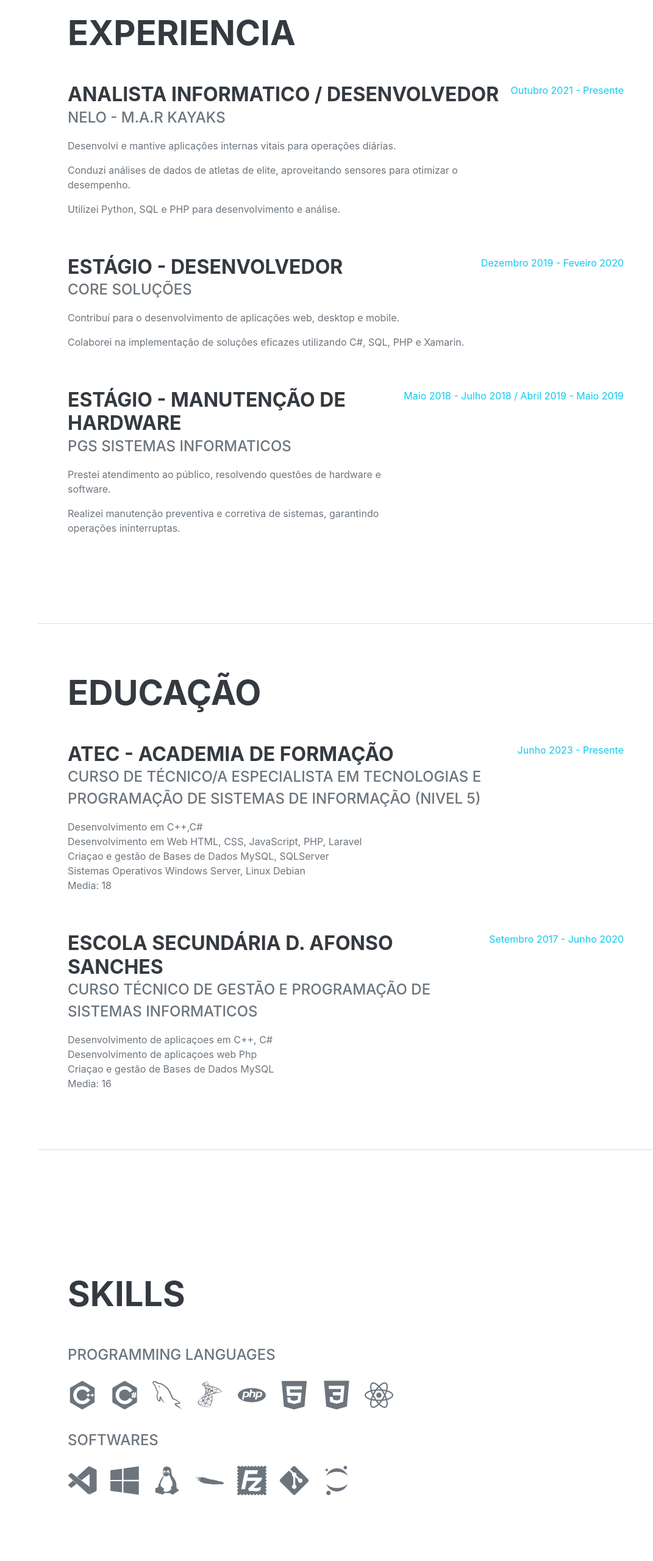
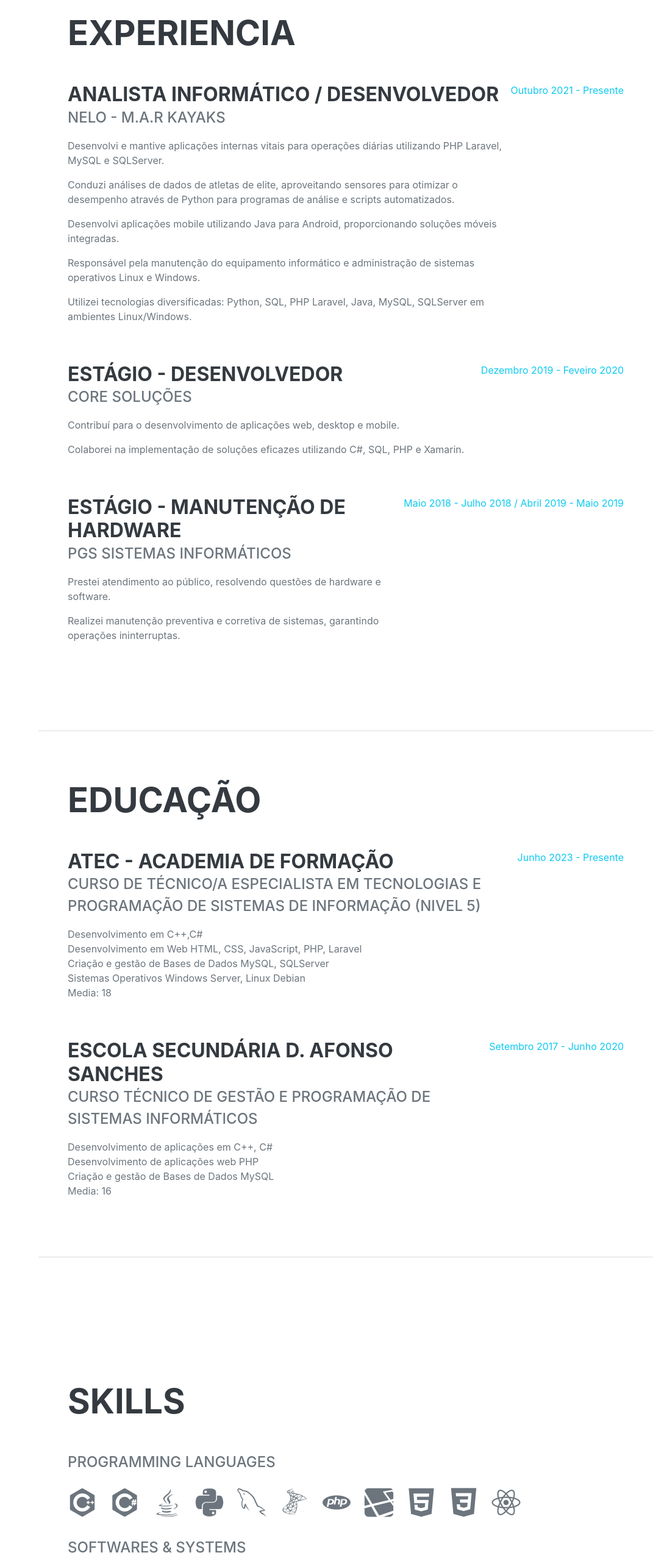
Before and after one commit to JoaoMB1337/JoaoMB1337.github.io, a plain HTML site: page index.html in a window 1280 px wide. Shown: the part 860-3420 px from the top of the page at 61% size, without its empty margins (209-1280 px from the left). Drawn offline with nearby package versions, Linux system fonts and the light colour scheme; a web font is replaced by a local one.

Commit message:
Update experience and correct typos in index.html

```diff
--- a/index.html
+++ b/index.html
@@ -79,11 +79,13 @@
           <h2 class="mb-5">Experiencia</h2>
           <div class="d-flex flex-column flex-md-row justify-content-between mb-5">
             <div class="flex-grow-1">
-              <h3 class="mb-0">Analista Informatico / Desenvolvedor</h3>
+              <h3 class="mb-0">Analista Informático / Desenvolvedor</h3>
               <div class="subheading mb-3">Nelo - M.A.R Kayaks</div>
-             <p> Desenvolvi e mantive aplicações internas vitais para operações diárias.</p>
-             <p>Conduzi análises de dados de atletas de elite, aproveitando sensores para otimizar o desempenho.</p>
-             <p>Utilizei Python, SQL e PHP para desenvolvimento e análise.</p>
+             <p>Desenvolvi e mantive aplicações internas vitais para operações diárias utilizando PHP Laravel, MySQL e SQLServer.</p>
+             <p>Conduzi análises de dados de atletas de elite, aproveitando sensores para otimizar o desempenho através de Python para programas de análise e scripts automatizados.</p>
+             <p>Desenvolvi aplicações mobile utilizando Java para Android, proporcionando soluções móveis integradas.</p>
+             <p>Responsável pela manutenção do equipamento informático e administração de sistemas operativos Linux e Windows.</p>
+             <p>Utilizei tecnologias diversificadas: Python, SQL, PHP Laravel, Java, MySQL, SQLServer em ambientes Linux/Windows.</p>
             </div>
             <div class="flex-shrink-0">
               <span class="text-primary">Outubro 2021 - Presente</span>
@@ -103,7 +105,7 @@
           <div class="d-flex flex-column flex-md-row justify-content-between mb-5">
             <div class="flex-grow-1">
               <h3 class="mb-0">Estágio - Manutenção de Hardware</h3>
-              <div class="subheading mb-3">Pgs Sistemas Informaticos</div>
+              <div class="subheading mb-3">Pgs Sistemas Informáticos</div>
               <p> Prestei atendimento ao público, resolvendo questões de hardware e software.</p>
 				      <p>Realizei manutenção preventiva e corretiva de sistemas, garantindo operações ininterruptas.	 </p>
             </div>
@@ -123,7 +125,7 @@
               <div class="subheading mb-3">Curso de Técnico/a Especialista em Tecnologias e Programação de Sistemas de Informação (Nivel 5)</div>
               <div>Desenvolvimento em C++,C#</div>
               <div>Desenvolvimento em Web HTML, CSS, JavaScript, PHP, Laravel</div>
-			  <div>Criaçao e gestão de Bases de Dados MySQL, SQLServer</div>
+			  <div>Criação e gestão de Bases de Dados MySQL, SQLServer</div>
 			  <div>Sistemas Operativos Windows Server, Linux Debian</div>
               <p>Media: 18</p>
             </div>
@@ -134,10 +136,10 @@
           <div class="d-flex flex-column flex-md-row justify-content-between">
             <div class="flex-grow-1">
               <h3 class="mb-0">Escola Secundária D. Afonso Sanches</h3>
-              <div class="subheading mb-3"> Curso Técnico de Gestão e Programação de Sistemas Informaticos</div>
-              <div>Desenvolvimento de aplicaçoes em C++, C#</div>
-              <div>Desenvolvimento de aplicaçoes web Php</div>
-              <div>Criaçao e gestão de Bases de Dados MySQL</div>
+              <div class="subheading mb-3"> Curso Técnico de Gestão e Programação de Sistemas Informáticos</div>
+              <div>Desenvolvimento de aplicações em C++, C#</div>
+              <div>Desenvolvimento de aplicações web PHP</div>
+              <div>Criação e gestão de Bases de Dados MySQL</div>
               <p>Media: 16</p>
             </div>
             <div class="flex-shrink-0">
@@ -160,6 +162,12 @@
               <i class="devicon-csharp-plain"></i>
             </li>
             <li class="list-inline-item">
+              <i class="devicon-java-plain"></i>
+            </li>
+            <li class="list-inline-item">
+              <i class="devicon-python-plain"></i>
+            </li>
+            <li class="list-inline-item">
               <i class="devicon-mysql-plain"></i>
             </li>
             <li class="list-inline-item">
@@ -167,6 +175,9 @@
             </li>
             <li class="list-inline-item">
               <i class="devicon-php-plain"></i>
+            </li>
+            <li class="list-inline-item">
+              <i class="devicon-laravel-plain"></i>
             </li>
             <li class="list-inline-item">
               <i class="devicon-html5-plain"></i>
@@ -178,7 +189,7 @@
               <i class="devicon-react-original"></i>
             </li>
           </ul>
-          <div class="subheading mb-3">Softwares</div>
+          <div class="subheading mb-3">Softwares & Systems</div>
           <ul class="list-inline dev-icons">
             <li class="list-inline-item">
               <i class="devicon-vscode-plain"></i>
@@ -238,7 +249,7 @@
                         <img src="assets/img/ImagemProjetos/AdosMelhores.png" class="card-img-top" alt="Project 3">
                         <div class="card-body d-flex flex-column">
                             <h3 class="card-title">Sistema de Gestão de formação</h3>
-                            <p class="card-text flex-grow-1">Um projeto criado no ambito da UFCD 5412, um sistema de gestão de formação, escrito em C#</p>
+                            <p class="card-text flex-grow-1">Um projeto criado no âmbito da UFCD 5412, um sistema de gestão de formação, escrito em C#</p>
                             <a href="https://github.com/JoaoMB1337/Atec_Projeto_UFCD5412" target="_blank" class="btn btn-info mt-auto">Projeto</a>
                         </div>
                     </div>
@@ -263,28 +274,28 @@
               <img src="assets/img/ImagensConcursos/Topas2018.jpg" class="d-block w-100 img-fluid" >
               <div class="carousel-caption d-none d-md-block">
                 <h5>Topas 2018</h5>
-                <p>Partecipação no concurso de programação Topas ediçao de 2018 realizado por a Faculdade de Ciencias do Porto</p>
+                <p>Participação no concurso de programação Topas edição de 2018 realizado pela Faculdade de Ciências do Porto</p>
               </div>
             </div>
             <div class="carousel-item" data-bs-toggle="lightbox" data-bs-target="#exampleModal" data-img-src="assets/img/ImagensConcursos/Topas2019.jpg">
               <img src="assets/img/ImagensConcursos/Topas2019.jpg" class="d-block w-100 img-fluid" >
               <div class="carousel-caption d-none d-md-block">
                 <h5>Topas 2019</h5>
-                <p>Partecipação no concurso de programação Topas ediçao de 2019 realizado por a Faculdade de Ciencias do Porto</p>
+                <p>Participação no concurso de programação Topas edição de 2019 realizado pela Faculdade de Ciências do Porto</p>
               </div>
             </div>
             <div class="carousel-item" data-bs-toggle="lightbox" data-bs-target="#exampleModal" data-img-src="assets/img/ImagensConcursos/tecla2019.jpg">
               <img src="assets/img/ImagensConcursos/tecla2019.jpg" class="d-block w-100 img-fluid" >
               <div class="carousel-caption d-none d-md-block">
                 <h5>Tecla 2019</h5>
-                <p>Partecipação no concurso de programação tecla ediçao de 2019 realizado por a ESTGA</p>
+                <p>Participação no concurso de programação tecla edição de 2019 realizado pela ESTGA</p>
               </div>
             </div>
             <div class="carousel-item" data-bs-toggle="lightbox"  data-bs-target="#exampleModal" data-img-src="assets/img/ImagensConcursos/tecla2020.jpg">
               <img src="assets/img/ImagensConcursos/tecla2020.jpg" class="d-block w-100 img-fluid">
               <div class="carousel-caption d-none d-md-block">
                 <h5>tecla 2020</h5>
-                <p>Partecipação no concurso de programação tecla ediçao de 2020 realizado por a ESTGA</p>
+                <p>Participação no concurso de programação tecla edição de 2020 realizado pela ESTGA</p>
               </div>
             </div>
           </div>
```
